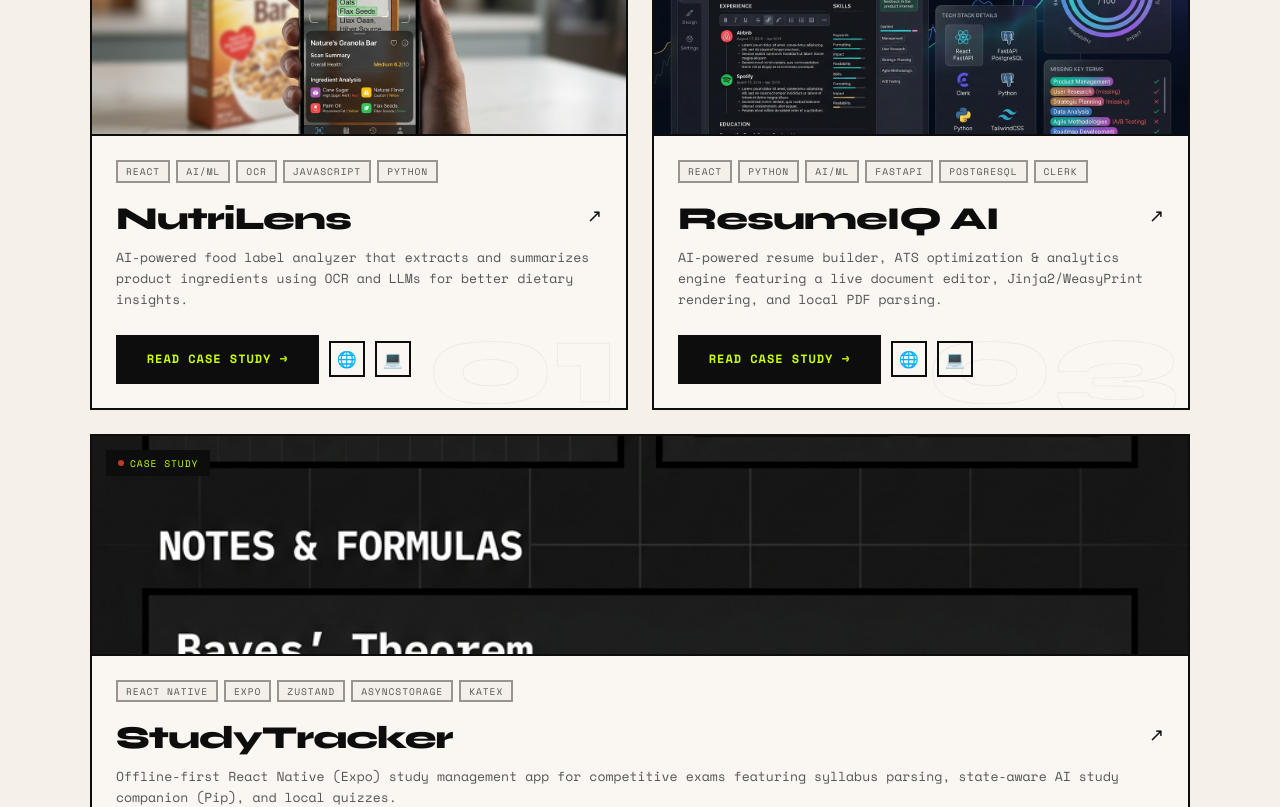
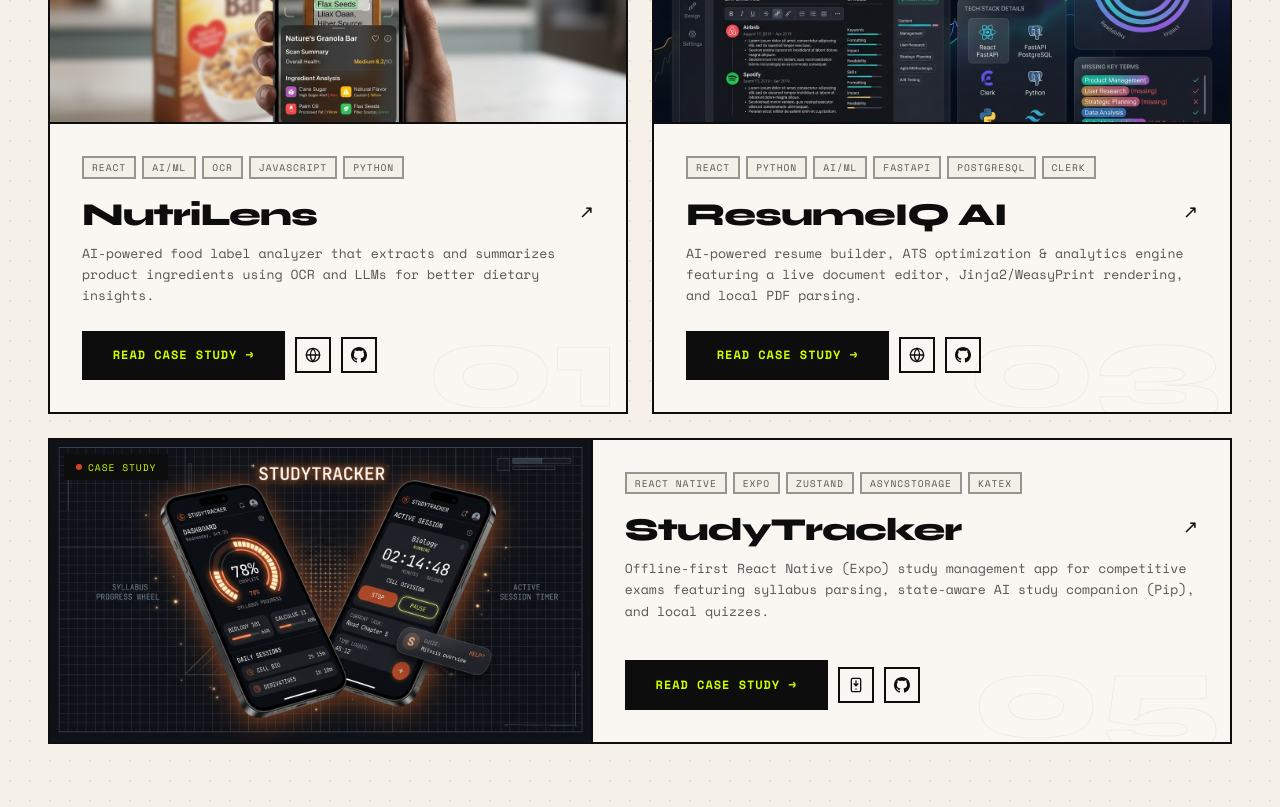
Before and after one commit to AradwadTushar/Portfolio, a React (Vite) app: page / in a window 1280 px wide. Shown: the part 1440-2247 px from the top of the page. Built offline with nearby package versions, Linux system fonts and the light colour scheme.

Commit message:
fix: resolve emoji logos with SVG icons, fix studytracker stretching by adding horizontal layout, expand container width, and add blueprint grid background

```diff
--- a/src/components/sections/Projects.jsx
+++ b/src/components/sections/Projects.jsx
@@ -6,7 +6,7 @@
  * Projects
  * ─────────────────────────────────────────────────────────────
  * Restructured premium two-tier layout:
- * - Tier 1: Case Studies (Vertical Grid, showing shipped + documented work)
+ * - Tier 1: Case Studies (Vertical Grid + Full-Width Horizontal layout)
  * - Tier 2: Other Builds (Accordion list, showing secondary/open-source tools)
  */
 export default function Projects() {
@@ -21,8 +21,8 @@
   };
 
   return (
-    <section id="projects" className="border-brutal-b py-20 px-6 sm:px-8 lg:px-12 bg-[#F5F0E8]">
-      <div className="max-w-[1100px] mx-auto">
+    <section id="projects" className="border-brutal-b py-20 px-6 sm:px-8 lg:px-12 bg-[#F5F0E8] projects-grid-bg relative">
+      <div className="max-w-[1240px] mx-auto relative z-10">
 
         {/* Eyebrow & Main Section Header */}
         <div className="mb-14">
@@ -36,7 +36,7 @@
         </div>
 
         {/* ── TIER 1: CASE STUDIES ───────────────────────────────── */}
-        <div className="mb-20">
+        <div className="mb-24">
           <div className="flex align-baseline justify-between border-b-2 border-ink pb-3 mb-6 select-none">
             <h3 className="font-mono text-[12px] uppercase tracking-wider font-bold text-ink flex items-center gap-2">
               <span className="pulse-dot h-2 w-2" style={{ background: '#E84B2A' }} />
@@ -47,17 +47,18 @@
             </span>
           </div>
 
-          {/* Grid Layout: Top 2 side-by-side, remaining 1 full-width */}
+          {/* Grid Layout: Top 2 side-by-side (Vertical) */}
           <div className="grid grid-cols-1 md:grid-cols-2 gap-6 mb-6">
             {caseStudies.slice(0, 2).map((project) => (
-              <ProjectCard key={project.id} project={project} />
+              <ProjectCard key={project.id} project={project} layout="vertical" />
             ))}
           </div>
 
+          {/* Solo: Bottom project (Horizontal to prevent vertical stretching) */}
           {caseStudies.length > 2 && (
             <div className="grid grid-cols-1 gap-6">
               {caseStudies.slice(2).map((project) => (
-                <ProjectCard key={project.id} project={project} />
+                <ProjectCard key={project.id} project={project} layout="horizontal" />
               ))}
             </div>
           )}
--- a/src/components/ui/ProjectCard.jsx
+++ b/src/components/ui/ProjectCard.jsx
@@ -1,22 +1,53 @@
 /**
  * ProjectCard
  * ─────────────────────────────────────────────────────────────
- * Case study card for featured projects.
- * Renders in a uniform vertical layout (Image on top, Body below).
- * Preserves CRT scanlines, hover zoom, and background numbers.
+ * Upgraded Case study card for featured projects.
+ * Supports "vertical" (grid) and "horizontal" (full-width) layouts.
+ * Replaces amateur emojis with premium vector SVGs.
  */
 
-export default function ProjectCard({ project }) {
+const GlobeIcon = () => (
+  <svg className="w-4 h-4 fill-none stroke-current" strokeWidth="2" strokeLinecap="round" strokeLinejoin="round" viewBox="0 0 24 24">
+    <circle cx="12" cy="12" r="10" />
+    <path d="M2 12h20" />
+    <path d="M12 2a15.3 15.3 0 0 1 4 10 15.3 15.3 0 0 1-4 10 15.3 15.3 0 0 1-4-10 15.3 15.3 0 0 1 4-10z" />
+  </svg>
+);
+
+const GithubIcon = () => (
+  <svg className="w-4 h-4 fill-current" viewBox="0 0 24 24">
+    <path d="M12 0c-6.626 0-12 5.373-12 12 0 5.302 3.438 9.8 8.207 11.387.599.111.793-.261.793-.577v-2.234c-3.338.726-4.033-1.416-4.033-1.416-.546-1.387-1.333-1.756-1.333-1.756-1.089-.745.083-.729.083-.729 1.205.084 1.839 1.237 1.839 1.237 1.07 1.834 2.807 1.304 3.492.997.107-.775.418-1.305.762-1.604-2.665-.305-5.467-1.334-5.467-5.931 0-1.311.469-2.381 1.236-3.221-.124-.303-.535-1.524.117-3.176 0 0 1.008-.322 3.301 1.23.957-.266 1.983-.399 3.003-.404 1.02.005 2.047.138 3.006.404 2.291-1.552 3.297-1.23 3.297-1.23.653 1.653.242 2.874.118 3.176.77.84 1.235 1.911 1.235 3.221 0 4.609-2.807 5.624-5.479 5.921.43.372.823 1.102.823 2.222v3.293c0 .319.192.694.801.576 4.765-1.589 8.199-6.086 8.199-11.386 0-6.627-5.373-12-12-12z" />
+  </svg>
+);
+
+const PhoneDownloadIcon = () => (
+  <svg className="w-4 h-4 fill-none stroke-current" strokeWidth="2" strokeLinecap="round" strokeLinejoin="round" viewBox="0 0 24 24">
+    <rect x="5" y="2" width="14" height="20" rx="2" ry="2" />
+    <path d="M12 18h.01" />
+    <path d="m9 10 3 3 3-3" />
+    <path d="M12 6v7" />
+  </svg>
+);
+
+export default function ProjectCard({ project, layout = "vertical" }) {
   const {
     id, title, description, tech, github, liveUrl, image,
     caseStudyUrl, category,
   } = project;
 
+  const isHorizontal = layout === "horizontal";
+
   return (
-    <div className="project-card flex flex-col bg-[#FAF7F2] border-2 border-ink relative overflow-hidden group">
+    <div className={`project-card flex border-2 border-ink relative overflow-hidden group bg-[#FAF7F2] ${
+      isHorizontal ? "flex-col md:flex-row col-span-1 md:col-span-2" : "flex-col"
+    }`}>
 
       {/* Image Container with CRT Scanlines & Hover Zoom */}
-      <div className="card-img-container relative h-[200px] sm:h-[220px] overflow-hidden border-b-2 border-ink bg-[#EDEAE0] flex-shrink-0">
+      <div className={`card-img-container relative overflow-hidden bg-[#EDEAE0] flex-shrink-0 ${
+        isHorizontal
+          ? "w-full md:w-[46%] h-56 md:h-auto border-b-2 md:border-b-0 md:border-r-2 border-ink"
+          : "w-full h-48 sm:h-52 border-b-2 border-ink"
+      }`}>
         <img
           src={image}
           alt={`${title} screenshot`}
@@ -31,7 +62,7 @@
       </div>
 
       {/* Body Content */}
-      <div className="feat-body p-6 flex flex-1 flex-col justify-between relative z-10">
+      <div className="feat-body p-6 sm:p-8 flex flex-1 flex-col justify-between relative z-10">
         <div>
           {/* Tech tags */}
           <div className="feat-tags flex flex-wrap gap-1.5 mb-4">
@@ -61,7 +92,7 @@
               href={caseStudyUrl}
               target="_blank"
               rel="noopener noreferrer"
-              className="btn-ink px-4 py-2 text-[0.68rem] font-bold border-2 border-ink flex items-center gap-1.5"
+              className="btn-ink px-4 py-2 text-[0.68rem] font-bold border-2 border-ink flex items-center gap-1.5 transition-all"
             >
               Read Case Study →
             </a>
@@ -72,10 +103,10 @@
               href={liveUrl}
               target="_blank"
               rel="noopener noreferrer"
-              className="icon-link w-9 h-9 border-2 border-ink flex items-center justify-center font-mono hover:bg-[#CAFF00] hover:text-ink transition-colors"
+              className="icon-link w-9 h-9 border-2 border-ink flex items-center justify-center hover:bg-[#CAFF00] hover:text-ink transition-colors"
               title={category && category.includes('Mobile') ? 'Download Mobile App' : 'Visit Live Site'}
             >
-              {category && category.includes('Mobile') ? '📲' : '🌐'}
+              {category && category.includes('Mobile') ? <PhoneDownloadIcon /> : <GlobeIcon />}
             </a>
           )}
 
@@ -84,10 +115,10 @@
               href={github}
               target="_blank"
               rel="noopener noreferrer"
-              className="icon-link w-9 h-9 border-2 border-ink flex items-center justify-center font-mono hover:bg-[#CAFF00] hover:text-ink transition-colors"
+              className="icon-link w-9 h-9 border-2 border-ink flex items-center justify-center hover:bg-[#CAFF00] hover:text-ink transition-colors"
               title="View Source on GitHub"
             >
-              💻
+              <GithubIcon />
             </a>
           )}
         </div>
--- a/src/index.css
+++ b/src/index.css
@@ -468,3 +468,9 @@
 .matrix-scan-line {
   animation: scan-matrix 6s linear infinite;
 }
+
+/* Blueprint-style dotted grid background for projects section */
+.projects-grid-bg {
+  background-image: radial-gradient(rgba(13, 13, 13, 0.08) 1.2px, transparent 1.2px);
+  background-size: 20px 20px;
+}
```
Also changed, not shown: public/images/projects/studytracker.jpg.
